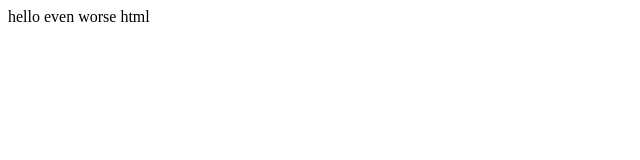
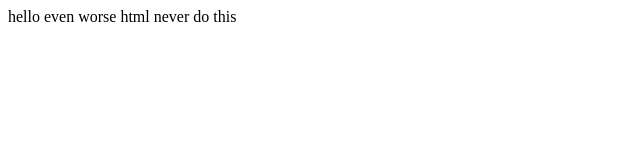
Before and after one commit to KevinRattan/demogit, a website: page index.html in a window 1280 px wide. Shown: the whole page, without its empty margins (0-640 px from the left). Drawn offline with Linux system fonts and the light colour scheme.

Commit message:
Update index.html

```diff
--- a/index.html
+++ b/index.html
@@ -1,5 +1,6 @@
 <html>
     <body>
         hello even worse html
+        never do this
     </body>
 </html>
```
